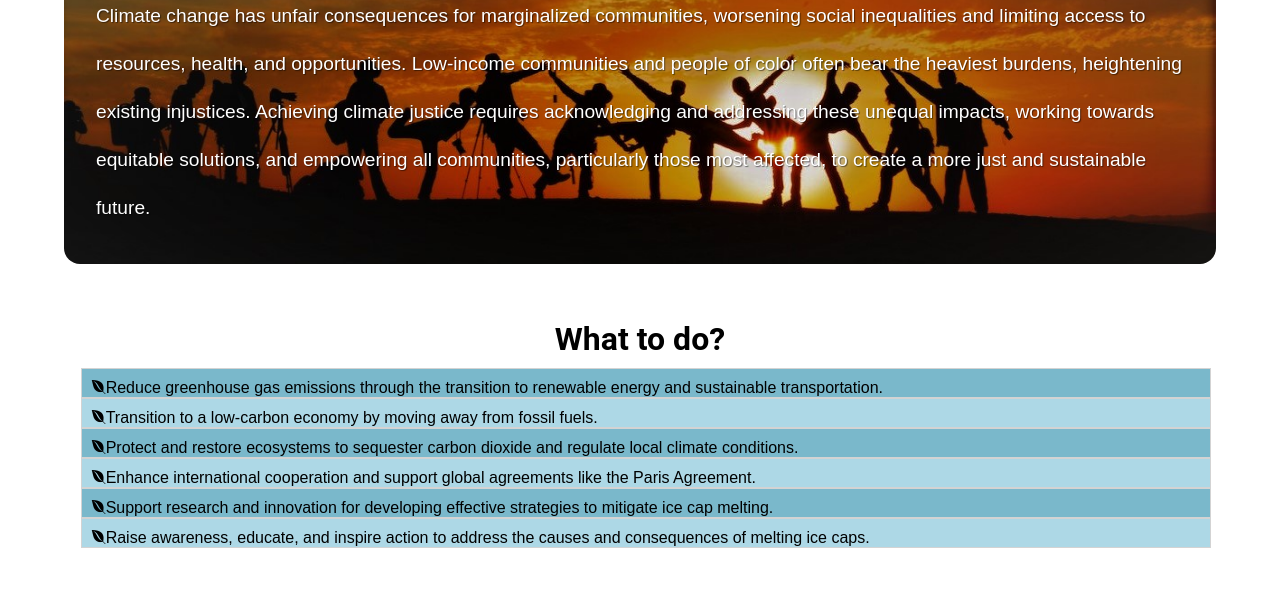
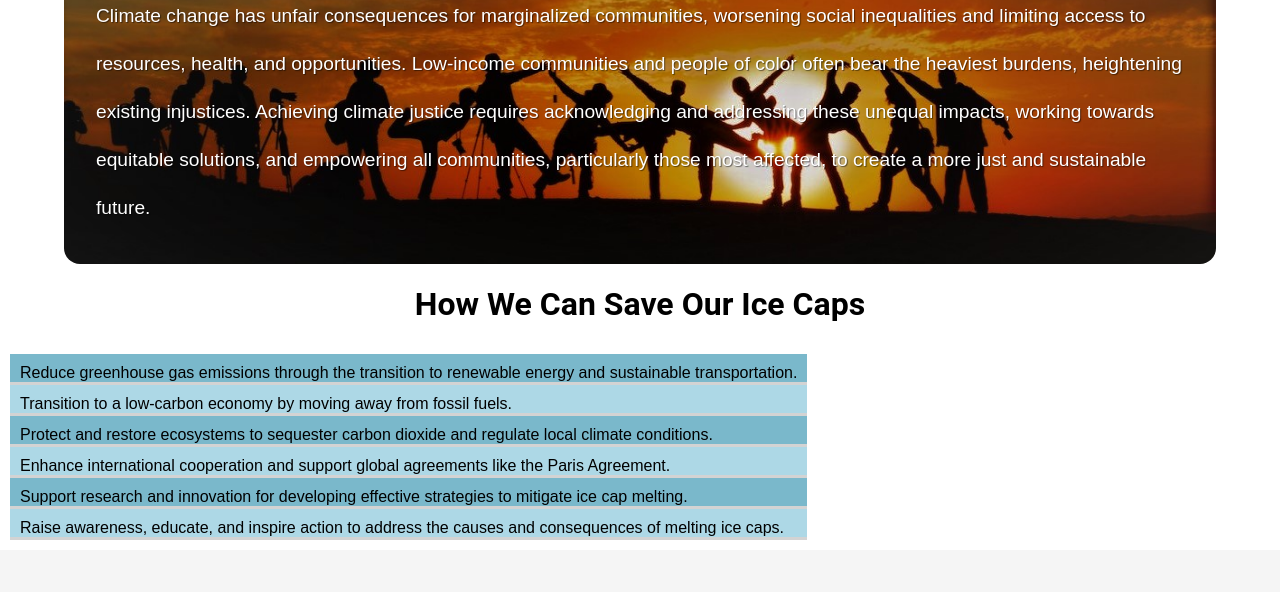
Before and after one commit to Mert003/climate-change-campaign, a plain HTML site: page index.html in a window 1280 px wide. Shown: the part 2815-3407 px from the top of the page. Drawn offline with Linux system fonts and the light colour scheme.

Commit message:
changed a lot of things in html and css

```diff
--- a/index.html
+++ b/index.html
@@ -146,22 +146,22 @@
     </div>
 
     <!--Solutions -->
-
+    <h1 class="solutionsh1">How We Can Save Our Ice Caps</h1>
    <div class="solutionsContainer">
 
     <img src="images/solutions.jpg" />
 
     <div class="solutionsElements">
-      <h1>What to do?</h1>
+
       <ul>
 
 
-        <li><i class="fa fa-envira" aria-hidden="true"></i>Reduce greenhouse gas emissions through the transition to renewable energy and sustainable transportation. </li>
-        <li><i class="fa fa-envira" aria-hidden="true"></i>Transition to a low-carbon economy by moving away from fossil fuels.</li>
-        <li><i class="fa fa-envira" aria-hidden="true"></i>Protect and restore ecosystems to sequester carbon dioxide and regulate local climate conditions.</li>
-        <li><i class="fa fa-envira" aria-hidden="true"></i>Enhance international cooperation and support global agreements like the Paris Agreement.</li>
-        <li><i class="fa fa-envira" aria-hidden="true"></i>Support research and innovation for developing effective strategies to mitigate ice cap melting.</li>
-        <li><i class="fa fa-envira" aria-hidden="true"></i>Raise awareness, educate, and inspire action to address the causes and consequences of melting ice caps.</li>
+        <li>Reduce greenhouse gas emissions through the transition to renewable energy and sustainable transportation. </li>
+        <li>Transition to a low-carbon economy by moving away from fossil fuels.</li>
+        <li>Protect and restore ecosystems to sequester carbon dioxide and regulate local climate conditions.</li>
+        <li>Enhance international cooperation and support global agreements like the Paris Agreement.</li>
+        <li>Support research and innovation for developing effective strategies to mitigate ice cap melting.</li>
+        <li>Raise awareness, educate, and inspire action to address the causes and consequences of melting ice caps.</li>
       </ul>
     </div>
 
--- a/styles.css
+++ b/styles.css
@@ -297,22 +297,22 @@ text-shadow: 3px 1px 3px rgba(0,0,0,1);
       padding: 1.5%;
       box-sizing: border-box;
 
-      height: fit-content;
-      min-height: 600px;
+
 
       text-align: center;
 
       font-size: large;
 
 
-      background: linear-gradient(rgba(64, 0, 133, 0.5), rgba(135, 206, 235, 0.5) 50%);
-
+      background: linear-gradient( #85C4EA , #fff );
+    flex: 1;
 
     }
     .corporation-container img{
       object-fit: cover;
       object-position: center;
       width: 50%;
+      flex: 1;
 
     }
     .corporation-texts h1{
@@ -336,7 +336,10 @@ text-shadow: 3px 1px 3px rgba(0,0,0,1);
        .corporation-container{
         flex-direction: column-reverse;
        }
-
+       .corporation-container img{
+        width: 80%;
+        margin: 0 auto;
+       }
     }
 
 
@@ -374,13 +377,15 @@ text-shadow: 3px 1px 3px rgba(0,0,0,1);
     }
 
     /* solutions class */
-
+ .solutionsh1{
+  text-align: center;
+ }
   .solutionsContainer{
     width: 100%;
     display: flex;
     flex-direction: row;
-    margin-top: 5px;
-    padding: 4%;
+
+    padding: 10px;
     box-sizing: border-box;
   }
   .solutionsContainer img{
@@ -389,16 +394,18 @@ text-shadow: 3px 1px 3px rgba(0,0,0,1);
     object-position: center;
     margin: 0;
     height: fit-content;
-
+  flex: 1;
   }
   .solutionsElements{
    width: 50%;
    margin-left: 20px;
    padding: 0;
+   display: flex;
+   flex: 1;
+   align-items: center;
+
   }
-  .solutionsElements h1{
-    margin: 0px 25px;
-   }
+
   .solutionsElements ul{
     margin: 0;
     padding: 0;
@@ -407,17 +414,22 @@ text-shadow: 3px 1px 3px rgba(0,0,0,1);
     height: auto;
     display: flex;
     flex-direction: column;
+    height: 100%;
+
   }
   .solutionsElements ul li{
     margin-left: 0;
     flex: 1;
+    display: flex;
     align-items: center;
+    text-align: center;
     height: 100px;
     padding-left: 10px;
     padding-top:10px ;
     font-size: 25px;
     font-family: 'Open-Sans' , sans-serif;
-    border: 1px solid #d3d3d3;
+    border-bottom: 3px solid #d3d3d3;
+
   }
 
   @media screen and (max-width:1300px) {
```
